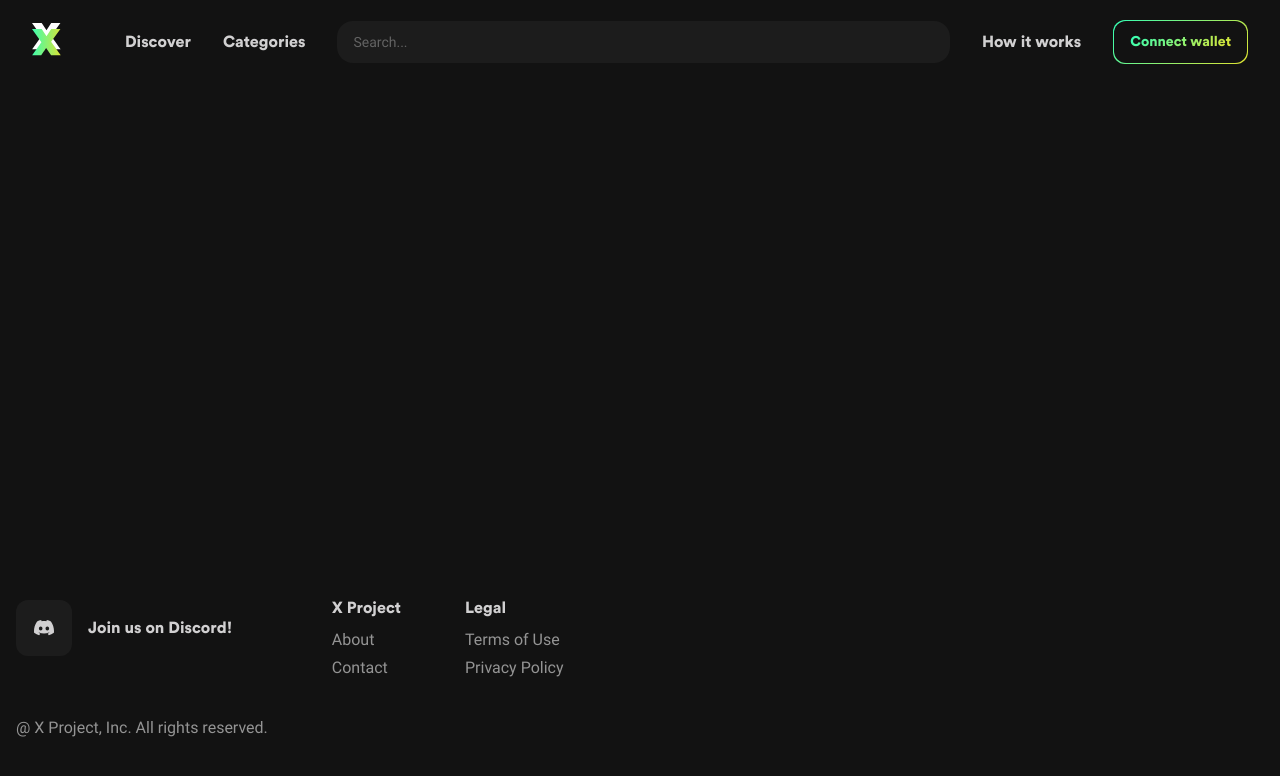
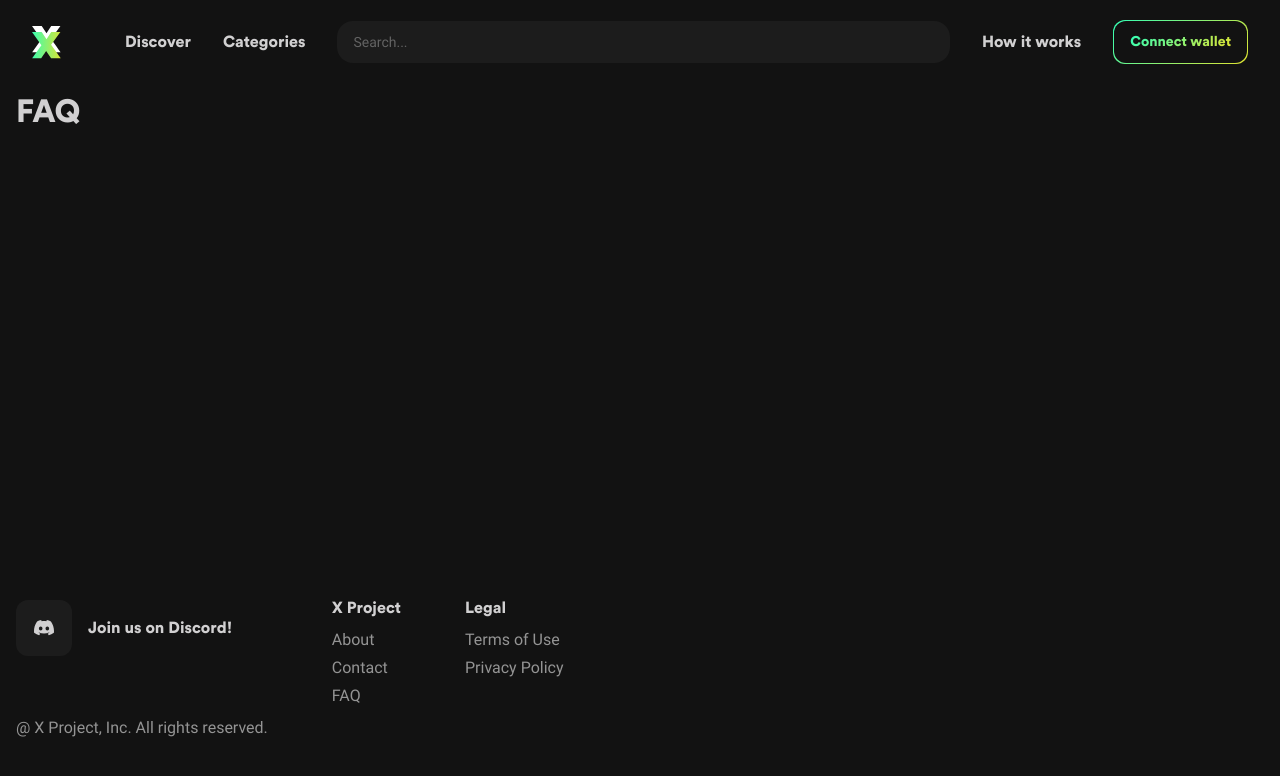
Before and after one commit to sumicet/x-project, a React (Create React App) app: page /faq in a window 1280 px wide. Shown: the top 776 px of the page. Built offline with nearby package versions, Linux system fonts and the light colour scheme.

Commit message:
Added TextLink, updated Link

```diff
--- a/package.json
+++ b/package.json
@@ -19,6 +19,7 @@
         "@web3-react/core": "^6.1.9",
         "@web3-react/injected-connector": "^6.0.7",
         "@web3-react/walletconnect-connector": "^6.2.13",
+        "ahooks": "^3.3.8",
         "date-fns": "^2.28.0",
         "file-loader": "^6.2.0",
         "framer-motion": "^6.2.8",
--- a/src/App.tsx
+++ b/src/App.tsx
@@ -7,6 +7,7 @@ import { useEagerConnection } from './contexts/WalletContext/useEagerConnection'
 import About from './pages/About/About';
 import Categories from './pages/Categories/Categories';
 import Contact from './pages/Contact/Contact';
+import FAQ from './pages/FAQ/FAQ';
 import Fundraiser from './pages/Fundraiser/Fundraiser';
 import Home from './pages/Home/Home';
 import { useAppDispatch } from './redux/hooks';
@@ -37,6 +38,7 @@ const App = () => {
                 <Route path='/fundraiser/:id' element={<Fundraiser />} />
                 <Route path='/about' element={<About />} />
                 <Route path='/contact' element={<Contact />} />
+                <Route path='/faq' element={<FAQ />} />
             </Routes>
         </BodyWrapper>
     );
--- a/src/components/Footer/Footer.styles.tsx
+++ b/src/components/Footer/Footer.styles.tsx
@@ -38,4 +38,12 @@ export const Footer = styled.div`
     .align-middle {
         align-items: center;
     }
+
+    .link {
+        color: ${props => props.theme.color.text2};
+    }
+
+    .link:hover {
+        color: ${props => props.theme.color.hoverText2};
+    }
 `;
--- a/src/components/Footer/Footer.tsx
+++ b/src/components/Footer/Footer.tsx
@@ -7,6 +7,7 @@ import { Column } from '../common/Layout/Column';
 import { Row } from '../common/Layout/Row';
 import { Link } from '../common/Link/Link';
 import { Text } from '../common/Text/Text.styles';
+import { TextLink } from '../common/TextLink/TextLink';
 import * as Styled from './Footer.styles';
 
 const footerData = [
@@ -15,6 +16,7 @@ const footerData = [
         elems: [
             { name: 'About', to: '/about' },
             { name: 'Contact', to: '/contact' },
+            { name: 'FAQ', to: '/faq' },
         ],
     },
     {
@@ -83,16 +85,17 @@ const Footer = () => {
                             {title}
                         </Text>
                         {elems.map(({ name, to }) => (
-                            <Link to={to}>
-                                <Text
-                                    variant='paragraph'
-                                    color='text2'
-                                    margin={`0 0 ${theme.spacing[3]} 0`}
-                                    className='text'
-                                >
-                                    {name}
-                                </Text>
-                            </Link>
+                            <TextLink
+                                key={name}
+                                to={to}
+                                color='text2'
+                                colorHover='hoverText2'
+                                variant='paragraph'
+                                margin={`0 0 ${theme.spacing[3]} 0`}
+                                className='text'
+                            >
+                                {name}
+                            </TextLink>
                         ))}
                     </Column>
                 ))}
--- a/src/components/Header/Header.tsx
+++ b/src/components/Header/Header.tsx
@@ -12,6 +12,7 @@ import * as Styled from './Header.styles';
 import Input from '../common/Input/Input';
 import { useTheme } from 'styled-components';
 import { useWallet } from '../../contexts/WalletContext/useWallet';
+import { TextLink } from '../common/TextLink/TextLink';
 
 interface HeaderProps {}
 
@@ -31,25 +32,29 @@ const Header = ({}: HeaderProps) => {
                         </Link>
                     </Styled.LogoContainer>
 
-                    <Link to='/'>
-                        <Text variant='paragraphBlack1' margin='0 32px 0 0' className='text'>
-                            Discover
-                        </Text>
-                    </Link>
+                    <TextLink to='/' variant='paragraphBlack1' margin='0 32px 0 0' className='text'>
+                        Discover
+                    </TextLink>
 
-                    <Link to='/categories'>
-                        <Text variant='paragraphBlack1' margin='0 32px 0 0' className='text'>
-                            Categories
-                        </Text>
-                    </Link>
+                    <TextLink
+                        to='/categories'
+                        variant='paragraphBlack1'
+                        margin='0 32px 0 0'
+                        className='text'
+                    >
+                        Categories
+                    </TextLink>
 
                     <Input placeholder='Search...' margin='0 32px 0 0' />
 
-                    <Link to='/how-it-works'>
-                        <Text variant='paragraphBlack1' margin='0 32px 0 0' className='text'>
-                            How it works
-                        </Text>
-                    </Link>
+                    <TextLink
+                        to='/how-it-works'
+                        variant='paragraphBlack1'
+                        margin='0 32px 0 0'
+                        className='text'
+                    >
+                        How it works
+                    </TextLink>
 
                     <div className='connect-button-container'>
                         <ButtonOutlineColored
--- a/src/components/common/Link/Link.tsx
+++ b/src/components/common/Link/Link.tsx
@@ -6,20 +6,9 @@ import { Color } from '../../../theme/default';
 interface LinkProps {
     to: string;
     children: string | ReactNode;
-    color?: Color;
-    colorHover?: Color;
 }
 
-const StyledLink = styled.span<{ color: Color; colorHover: Color }>`
-    color: ${props => props.theme.color[props.color]};
-    font-family: ${props => props.theme.font.family[2]};
-    font-weight: ${props => props.theme.font.weight[3]};
-    &:hover {
-        color: ${props => props.theme.color[props.colorHover]};
-    }
-`;
-
-export const Link = ({ to, children, color = 'text1', colorHover = 'hoverText1' }: LinkProps) => {
+export const Link = ({ to, children }: LinkProps) => {
     if (to.includes('https://')) {
         return (
             <a href={to} target='_blank' rel='noreferrer'>
@@ -30,9 +19,7 @@ export const Link = ({ to, children, color = 'text1', colorHover = 'hoverText1'
 
     return (
         <RouterLink to={{ pathname: to }} style={{ display: 'flex' }}>
-            <StyledLink color={color} colorHover={colorHover}>
-                {children}
-            </StyledLink>
+            {children}
         </RouterLink>
     );
 };
--- a/src/components/common/Text/Text.styles.tsx
+++ b/src/components/common/Text/Text.styles.tsx
@@ -2,14 +2,14 @@ import { HTMLAttributes } from 'react';
 import styled from 'styled-components';
 import { Color, FontFamily, FontPresets, FontSize, FontWeight } from '../../../theme/default';
 
-interface TextProps extends HTMLAttributes<HTMLParagraphElement> {
+export interface TextProps extends Omit<HTMLAttributes<HTMLParagraphElement>, 'color'> {
     variant?: FontPresets;
     size?: FontSize;
-    color?: Color;
     weight?: FontWeight;
     family?: FontFamily;
     lineHeight?: number;
     margin?: string;
+    color?: Color;
 }
 
 export const Text = styled.p<TextProps>`
--- /dev/null
+++ b/src/components/common/TextLink/TextLink.tsx
@@ -0,0 +1,45 @@
+import { Link as RouterLink } from 'react-router-dom';
+import styled from 'styled-components';
+import { Color } from '../../../theme/default';
+import { Text, TextProps } from '../Text/Text.styles';
+
+interface LinkProps extends TextProps {
+    to: string;
+    colorHover?: Color;
+    margin?: string;
+}
+
+const StyledTextLink = styled.span<{ color: Color; colorHover: Color }>`
+    color: ${props => props.theme.color[props.color]};
+    &:hover {
+        color: ${props => props.theme.color[props.colorHover]};
+    }
+`;
+
+export const TextLink = ({
+    to,
+    children,
+    colorHover = 'hoverText1',
+    margin,
+    color = 'text1',
+    ...props
+}: LinkProps) => {
+    console.log('colorHover', colorHover);
+    if (to.includes('https://')) {
+        return (
+            <a href={to} target='_blank' rel='noreferrer' style={{ margin }}>
+                <StyledTextLink color={color} colorHover={colorHover}>
+                    <Text {...props}>{children}</Text>
+                </StyledTextLink>
+            </a>
+        );
+    }
+
+    return (
+        <RouterLink to={{ pathname: to }} style={{ display: 'flex', margin }}>
+            <StyledTextLink color={color} colorHover={colorHover}>
+                <Text {...props}>{children}</Text>
+            </StyledTextLink>
+        </RouterLink>
+    );
+};
--- /dev/null
+++ b/src/pages/FAQ/FAQ.tsx
@@ -0,0 +1,13 @@
+import { Text } from '../../components/common/Text/Text.styles';
+
+interface FAQProps {}
+
+const FAQ = ({}: FAQProps) => {
+    return (
+        <Text variant='header1' color='text1'>
+            FAQ
+        </Text>
+    );
+};
+
+export default FAQ;
```
Also changed, not shown: 1 other file (tests, documents, lock files or other folders).
